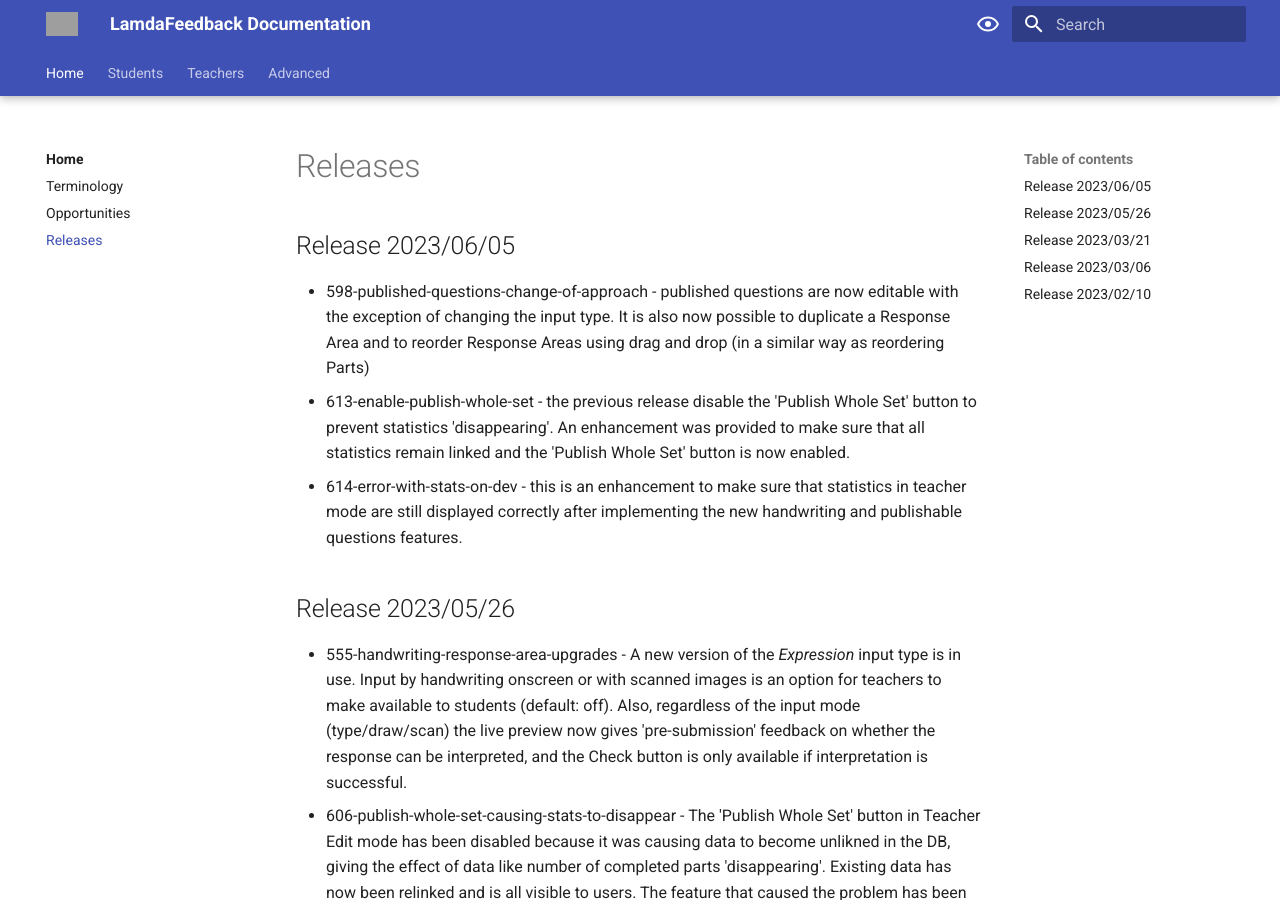
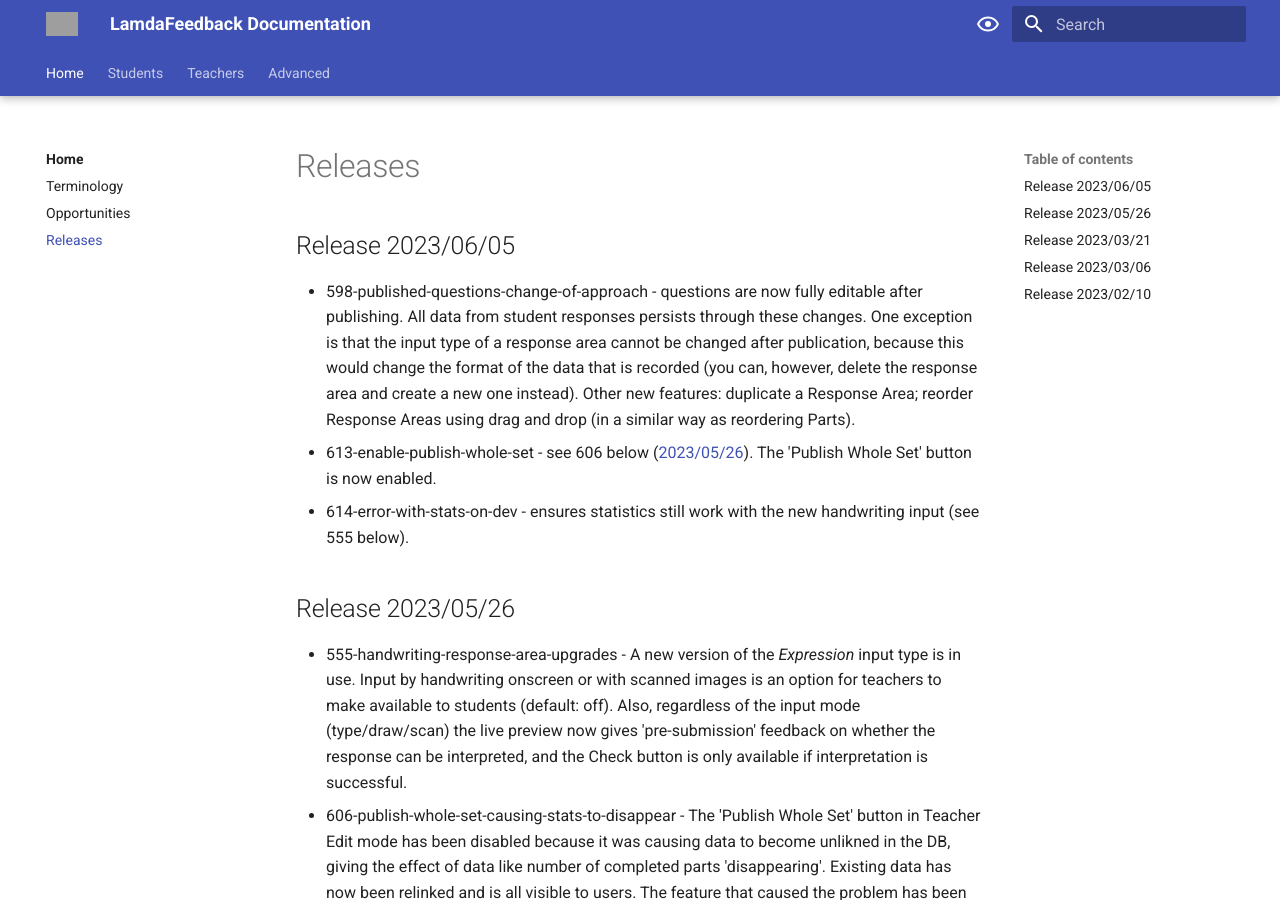
Before and after one commit to lambda-feedback/user-documentation, an MkDocs documentation site: the page built from docs/releases/index.md, in a window 1280 px wide and 900 px high. Built offline with MkDocs 1.6.1 and Material for MkDocs 9.7.7, drawn with Linux system fonts in a browser that asks for light colours; grey boxes are pictures that could not be loaded.

Commit message:
tweaks-to-2023/06/05

```diff
--- a/docs/releases/index.md
+++ b/docs/releases/index.md
@@ -2,10 +2,9 @@
 
 ## Release 2023/06/05
 
-- 598-published-questions-change-of-approach - published questions are now editable with the exception of changing the input type. It is also now possible to duplicate a Response Area and to reorder Response Areas using drag and drop (in a similar way as reordering Parts)
-- 613-enable-publish-whole-set - the previous release disable the 'Publish Whole Set' button to prevent statistics 'disappearing'. An enhancement was provided to make sure that all statistics remain linked and the 'Publish Whole Set' button is now enabled.
-- 614-error-with-stats-on-dev - this is an enhancement to make sure that statistics in teacher mode are still displayed correctly after implementing the new handwriting and publishable questions features.
-
+- 598-published-questions-change-of-approach - questions are now fully editable after publishing. All data from student responses persists through these changes. One exception is that the input type of a response area cannot be changed after publication, because this would change the format of the data that is recorded (you can, however, delete the response area and create a new one instead). Other new features: duplicate a Response Area; reorder Response Areas using drag and drop (in a similar way as reordering Parts).
+- 613-enable-publish-whole-set - see 606 below ([2023/05/26](#release-20230526)). The 'Publish Whole Set' button is now enabled.
+- 614-error-with-stats-on-dev - ensures statistics still work with the new handwriting input (see 555 below).
 
 ## Release 2023/05/26
 
@@ -13,7 +12,6 @@
 - 606-publish-whole-set-causing-stats-to-disappear - The 'Publish Whole Set' button in Teacher Edit mode has been disabled because it was causing data to become unlikned in the DB, giving the effect of data like number of completed parts 'disappearing'. Existing data has now been relinked and is all visible to users. The feature that caused the problem has been disabled while we prepare a replacement to be pushed shortly.
 - 612-whole-part-marked-as-done-with-more-response-areas - Student functionality. If a question part has multiple Response Areas, the logic is now that only if all Response Areas are correctly answered will the 'Mark as done' feature be automatically checked. Previously only one correct answer was required to trigger this effect.
 - 585-question-simple-import-and-export - Teacher functionality. The import/export functionality has been enhanced so that it Response Area parameters, cases, and tests are now all included.
-
 
 ## Release 2023/03/21
 
@@ -23,7 +21,6 @@
 - 582-empty-structured-tutorial-shouldnt-display - Technical debt. When a tutorial is deleted, it is not displayed at all to students (as opposed to being blank).
 - 585-question-simple-import-and-export - Teacher functionality. Export a question to a file in JSON format. Import a question from a file in JSON format. Images are not imported/exported - these need to be handled manually until a new feature is ready. This feature opens the door to file imports if content can be converted into the correct format.
 - 586-question-import-add-schema-validation - Teacher functionality. When importing a question from a file, the data structure and format is validated. If the validation fails then relevant error messages displayed to the user.
-
 
 ## Release 2023/03/06
 
@@ -43,7 +40,6 @@
       | Table and Matrix    | arraySymbolicEqual          |
       | NUMERIC_UNITS       | comparePhysicalQuantities   |
 
-
 ## Release 2023/02/10
 
 - 560-comment-feature-tweaks - UI improvements to the comments feature.
```
